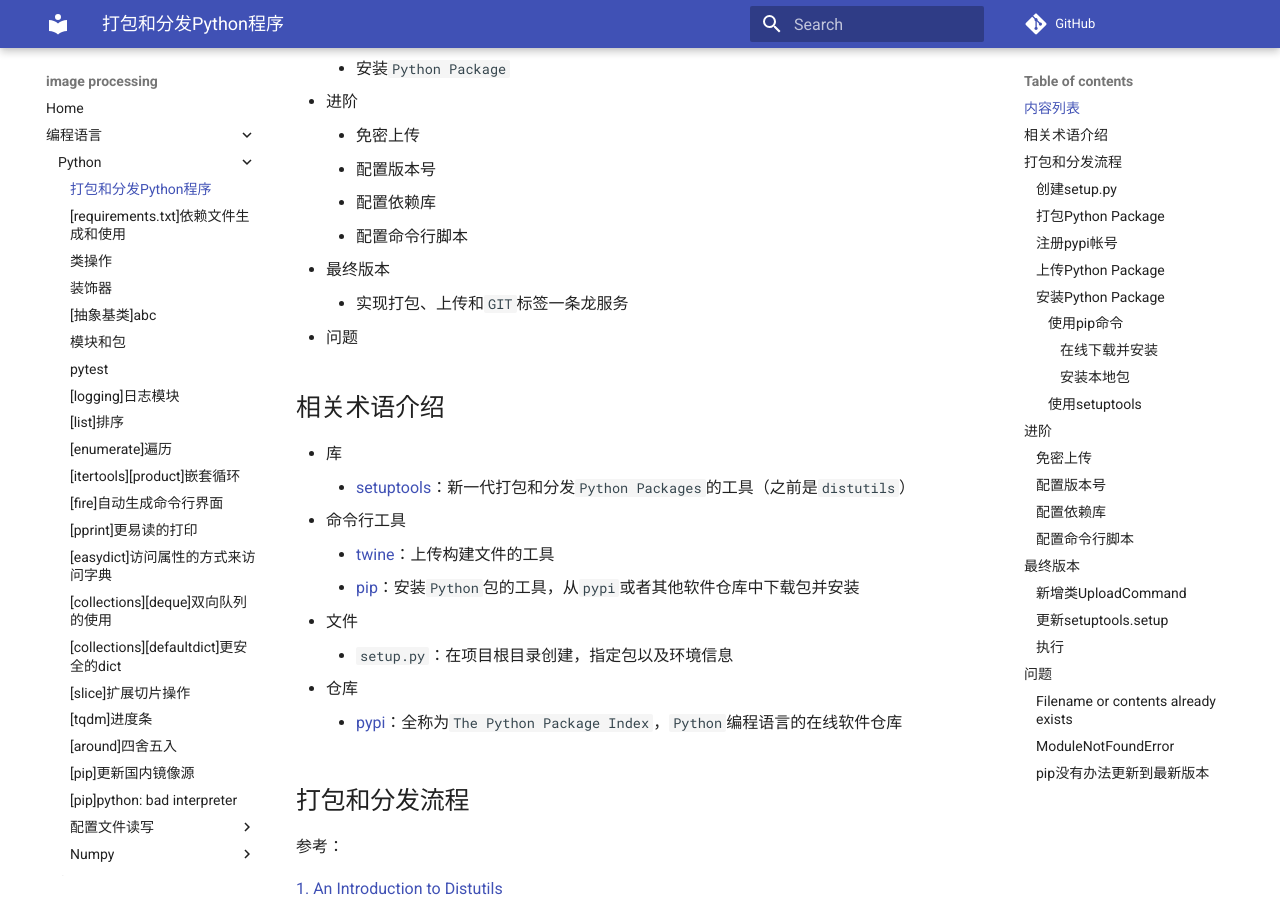
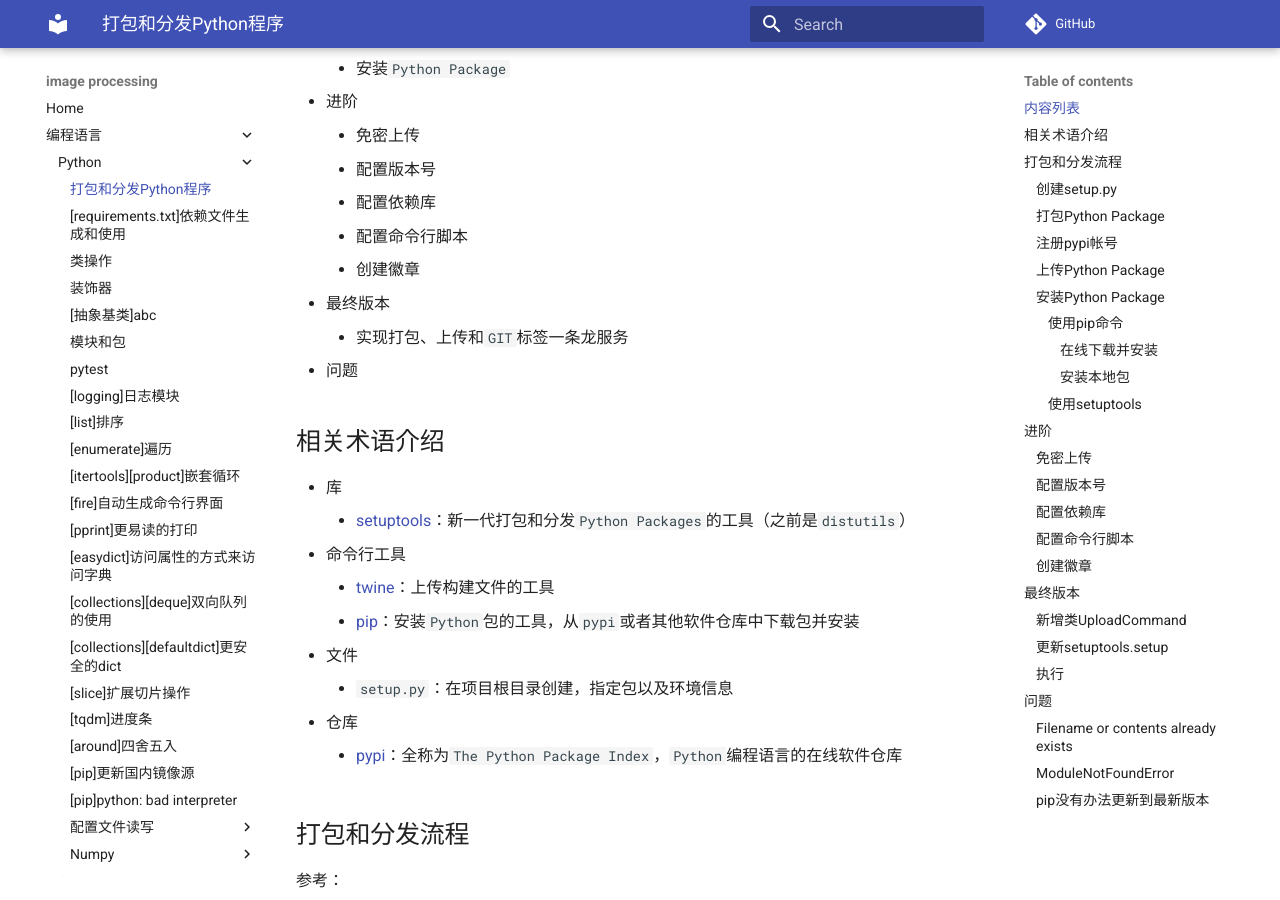
Before and after one commit to Document-Collection/image-processing, an MkDocs documentation site: the page built from docs/python/打包和分发Python程序.md, in a window 1280 px wide and 900 px high, scrolled down 442 px. Built offline with MkDocs 1.6.1 and Material for MkDocs 9.7.7, drawn with Linux system fonts in a browser that asks for light colours; comment, search, counter and statistics services are not loaded; some of the changed text lies outside the part shown.

Commit message:
docs(python): 自定义pypi徽章

````diff
--- a/docs/python/打包和分发Python程序.md
+++ b/docs/python/打包和分发Python程序.md
@@ -17,6 +17,7 @@
     * 配置版本号
     * 配置依赖库
     * 配置命令行脚本
+    * 创建徽章
 * 最终版本
     * 实现打包、上传和`GIT`标签一条龙服务
 * 问题
@@ -301,6 +302,10 @@
     sys.exit(main())
 ```
 
+### 创建徽章
+
+参考[自定义徽章](https://zj-git-guide.readthedocs.io/zh_CN/latest/readme/%E8%87%AA%E5%AE%9A%E4%B9%89%E5%BE%BD%E7%AB%A0/)，为`pypi`项目创建徽章
+
 ## 最终版本
 
 参考[navdeep-G/setup.py](https://github.com/navdeep-G/setup.py/blob/master/setup.py)实现打包、上传以及`GIT`标签一条龙服务
````
